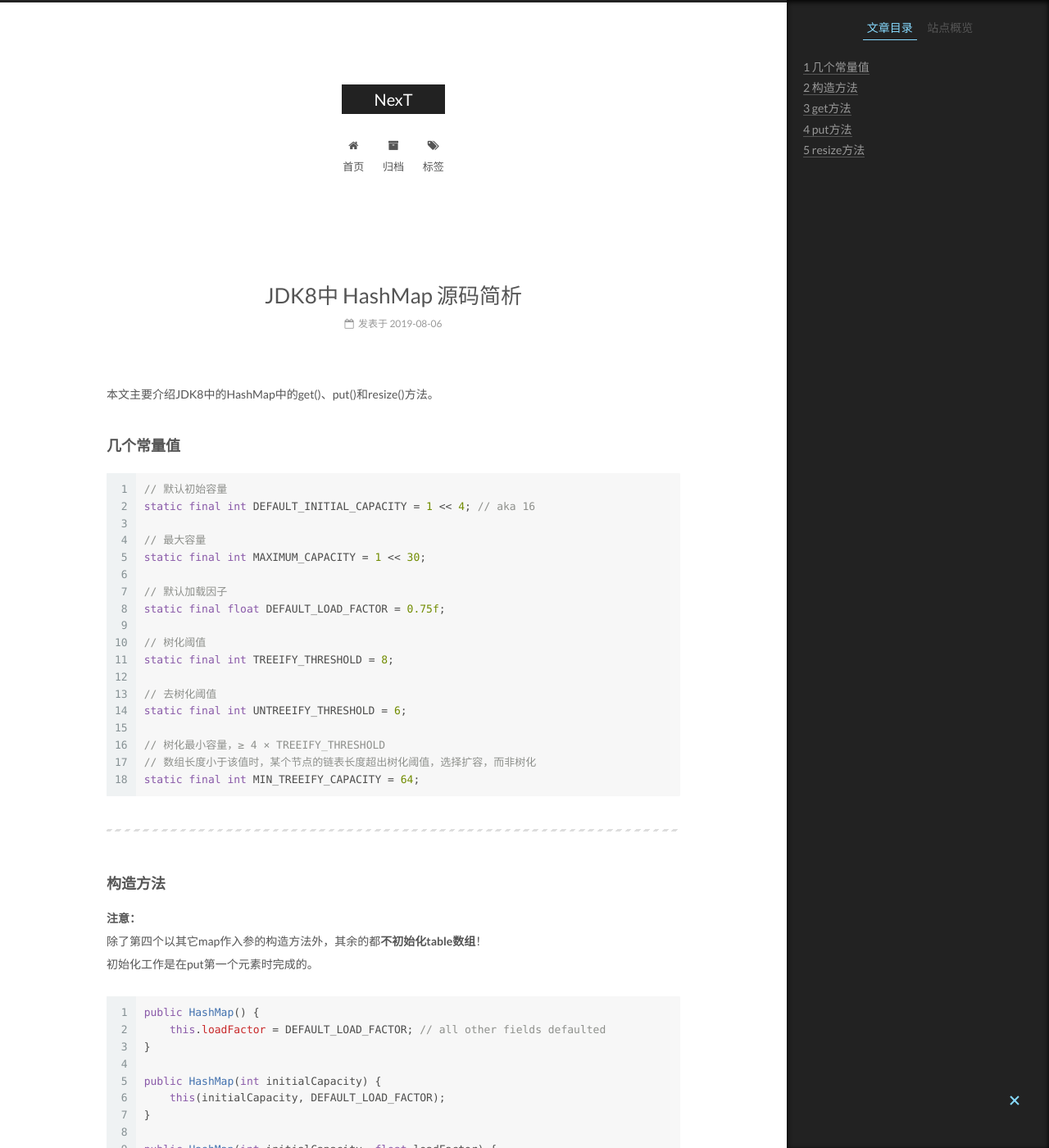
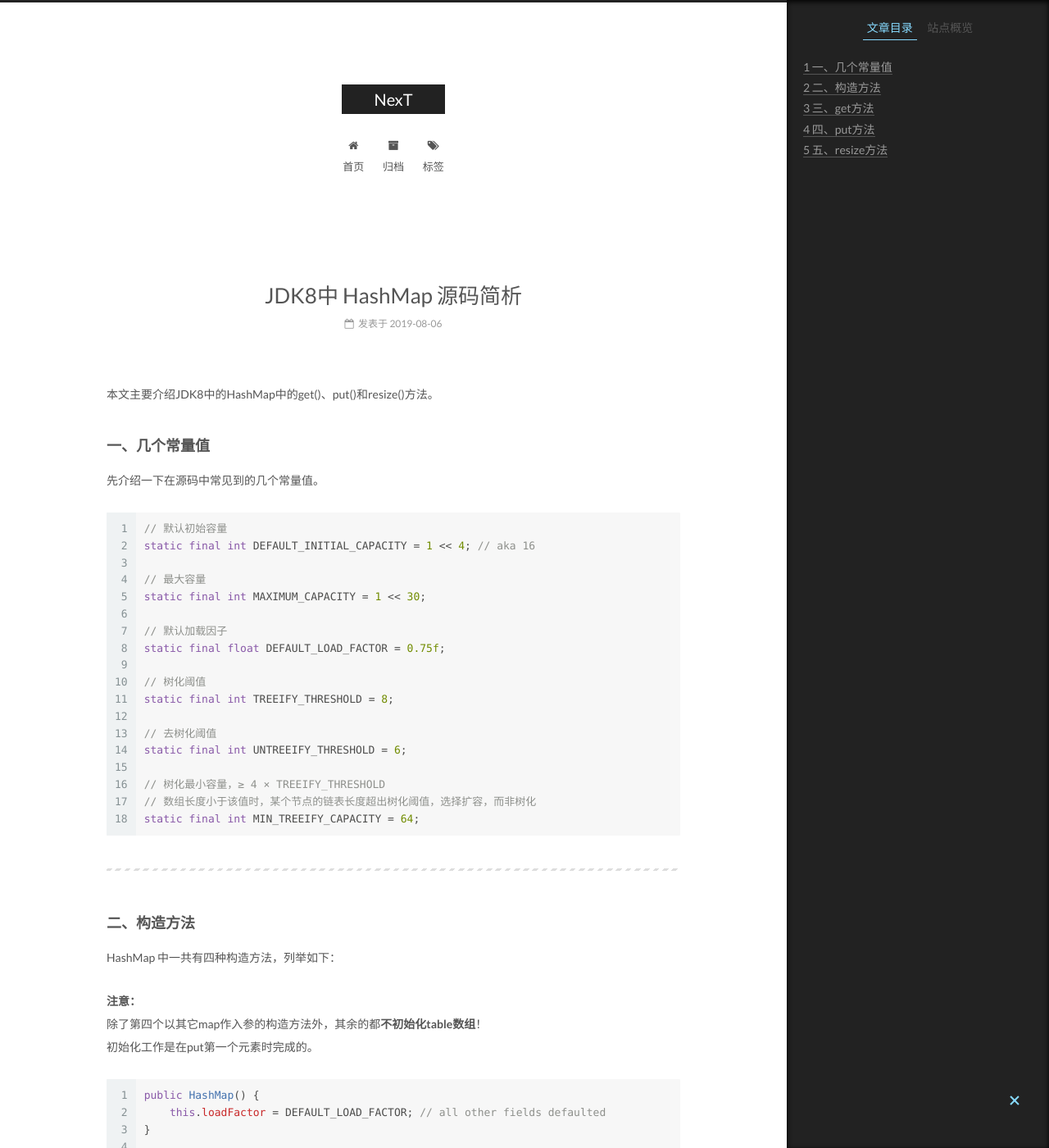
Before and after one commit to iamwzt/iamwzt.github.io, a Jekyll site: the page built from _posts/2019-08-06-JDK8中HashMap简析.md, in a window 1280 px wide and 1400 px high. Shown: the whole window at 82% size. Built offline with Jekyll 4.4.1, drawn with Linux system fonts in a browser that asks for light colours; some of the changed text lies outside the part shown.

Commit message:
Update 2019-08-06-JDK8中HashMap简析.md

````diff
--- a/_posts/2019-08-06-JDK8中HashMap简析.md
+++ b/_posts/2019-08-06-JDK8中HashMap简析.md
@@ -11,7 +11,8 @@
 
 本文主要介绍JDK8中的HashMap中的get()、put()和resize()方法。
 
-### 几个常量值
+### 一、几个常量值
+先介绍一下在源码中常见到的几个常量值。
 ```java
 // 默认初始容量
 static final int DEFAULT_INITIAL_CAPACITY = 1 << 4; // aka 16
@@ -34,7 +35,9 @@
 ```
 ---
 
-### 构造方法
+### 二、构造方法
+HashMap 中一共有四种构造方法，列举如下：
+
 **注意：**
 除了第四个以其它map作入参的构造方法外，其余的都**不初始化table数组**！
 初始化工作是在put第一个元素时完成的。
@@ -70,7 +73,7 @@
 
 ---
 
-### get方法
+### 三、get方法
 ```java
 public V get(Object key) {
     Node<K,V> e;
@@ -103,9 +109,10 @@
     return null;
 }
 ```
-#### hash()
-HashMap 的hash实现：
-- key 为null，则为0，因此都在数组第一个位置；
+
+#### 3.2 hash()
+这里顺带一提 jdk8 中 HashMap 的 hash()方法实现：
+- key 为null，则为0，因此 `put(null, obj)` 时，都放在数组的第一个位置；
 - 高低16位异或，称为hash扰动，低16位保留高16位的信息，减少冲突
 
 ```java
@@ -116,14 +123,14 @@
 ```
 ---
 
-### put方法
+### 四、put方法
 ```java
 public V put(K key, V value) {
     return putVal(hash(key), key, value, false, true);
 }
 ```
 
-#### putVal()
+#### 4.1 putVal()
 ```java
 final V putVal(int hash, K key, V value, boolean onlyIfAbsent,
                boolean evict) {
@@ -133,22 +140,22 @@
     if ((tab = table) == null || (n = tab.length) == 0)
         n = (tab = resize()).length;
 
-    // 若对应下标还没有节点，则直接插入
+    // 情况一：若数组对应下标还没有节点，则直接插入
     if ((p = tab[i = (n - 1) & hash]) == null)
         tab[i] = newNode(hash, key, value, null);
     else {
         Node<K,V> e; K k;
 
-        // 这里检查头结点，是否与新增的节点key相同，相同则保存在变量 e 中
+        // 情况二：数组相应下标下有节点，且头结点的key和要put的key一样
         if (p.hash == hash &&
             ((k = p.key) == key || (key != null && key.equals(k))))
             e = p;
 
-        // 若是树节点，则用树的套路
+        // 情况三：若是树节点，则用树的套路
         else if (p instanceof TreeNode)
             e = ((TreeNode<K,V>)p).putTreeVal(this, tab, hash, key, value);
 
-        // 正常的链表，则进这个分支
+        // 情况四：是链表则在这里遍历
         else {
             // 遍历列表，这里有两种情况：
             // 1. 若不存在则添到链尾，并判断是否需要树化
@@ -177,8 +185,10 @@
             return oldValue;
         }
     }
+
     // HashMap 结构性的变化次数 +1，为fast-fail服务
     ++modCount;
+
     // 检查是否需要扩容（插入后再检查）
     if (++size > threshold)
         resize();
@@ -186,8 +196,9 @@
     return null;
 }
 ```
-#### treeifyBin()
-这个方法不细讲，只是提一下树化的另一个条件：
+
+#### 4.2 treeifyBin()
+这个方法不细讲，只是提一下树化的另一个条件（在几个常量中介绍过）：
 `tab.length >= MIN_TREEIFY_CAPACITY`
 ```java
 final void treeifyBin(Node<K,V>[] tab, int hash) {
@@ -213,12 +224,25 @@
     }
 }
 ```
-流程图如下：
+#### 4.3 put 小结
+可以看到put过程中有以下几种情况：
+1. 数组的指定下标位置还为null
+2. 数组的指定下标位置不为null，但是头节点就和待插入值就相同
+3. 数组的指定下标位置不为null，头节点也不一样，而且是个红黑树节点
+4. 数组的指定下标位置不为null，头节点也不一样，而且是个正常的链表
+    1 链表里不存在key相同的，则添加到**链表尾**
+    2 链表内存在相同key，则替换
+
+还有两点需要注意的是：
+1. 先插入，后检查是否需要扩容；
+2. 并不是达到树化阈值就要树化。
+
+put 的流程图如下：
 ![put流程图](https://wzt-img.oss-cn-chengdu.aliyuncs.com/HashMap-putVal.png)
 
 ---
 
-### resize方法
+### 五、resize方法
 ```java
 final Node<K,V>[] resize() {
     Node<K,V>[] oldTab = table;
````
Also changed, not shown: other parts of _posts/2019-08-06-JDK8中HashMap简析.md (+6 -2 lines).
